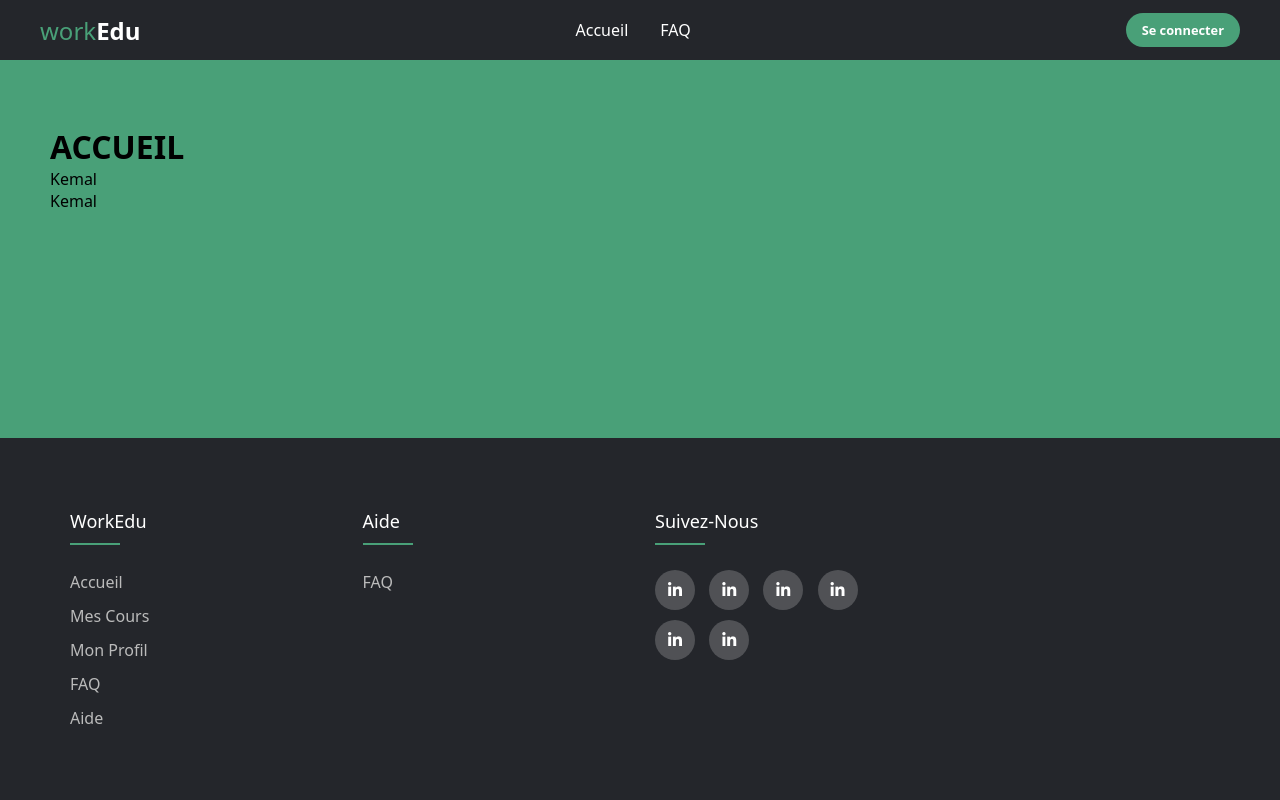
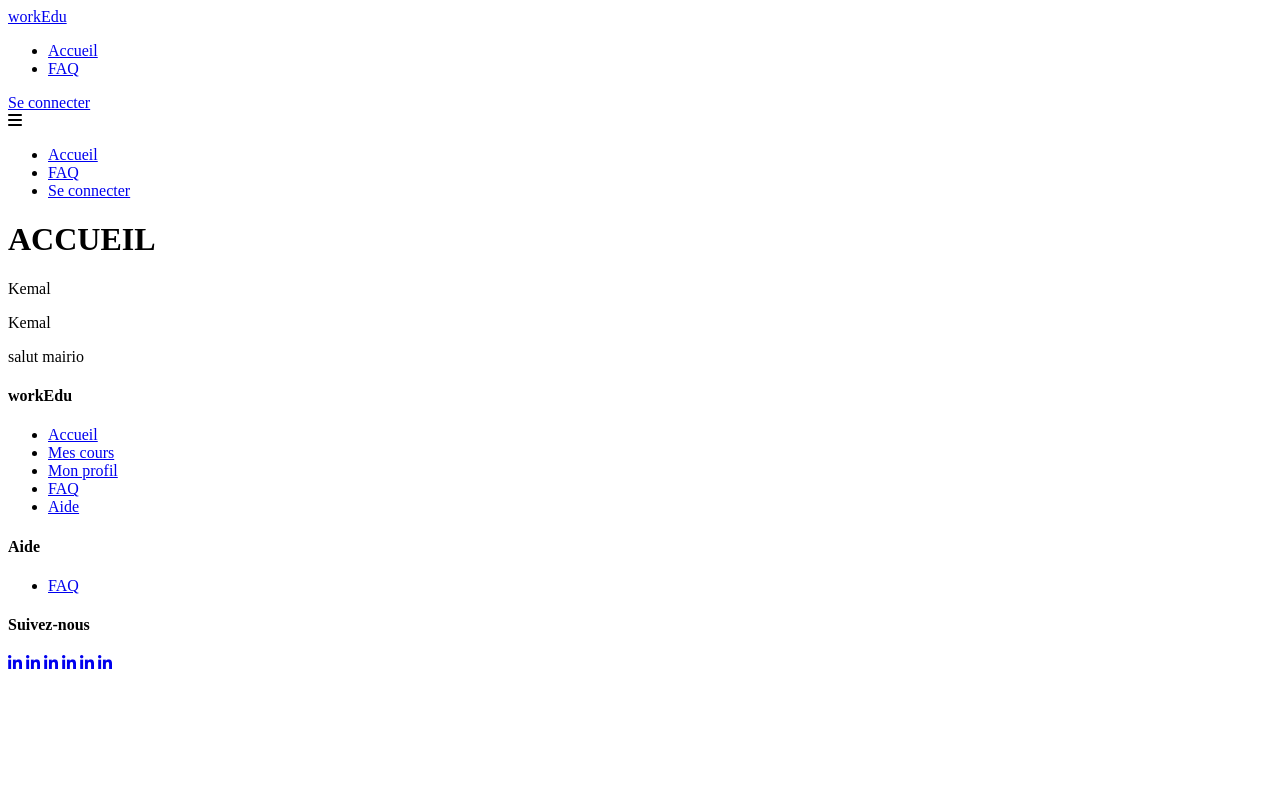
Before and after one commit to k0ffi/WorkEdu_Web_project, a PHP site: page /public/home in a window 1280 px wide. Run offline with PHP 8.4, Linux system fonts and the light colour scheme; some libraries are stand-ins or nearby versions.

Commit message:
test kemal 2

```diff
--- a/app/views/home.php
+++ b/app/views/home.php
@@ -29,7 +29,7 @@
         <h1>ACCUEIL</h1>
         <p>Kemal</p>
         <p>Kemal</p>
-
+            <p>salut mairio</p>
     </main>
 
     <footer>
```
